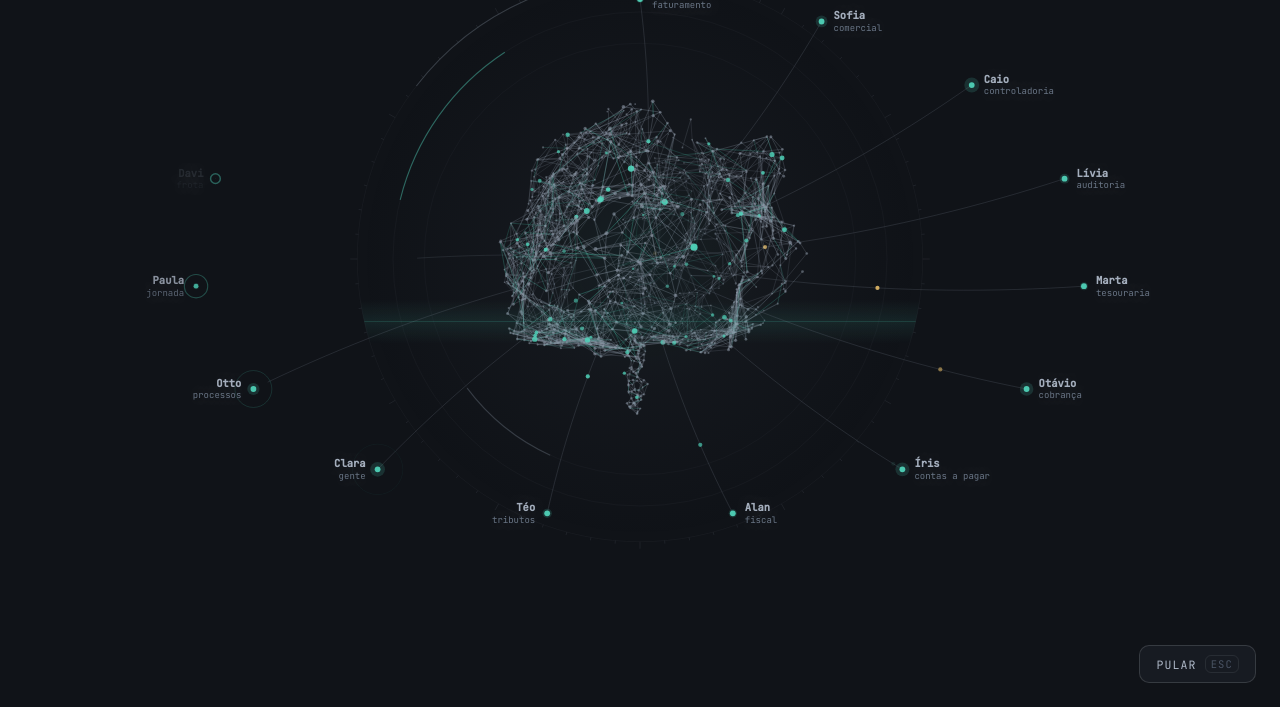
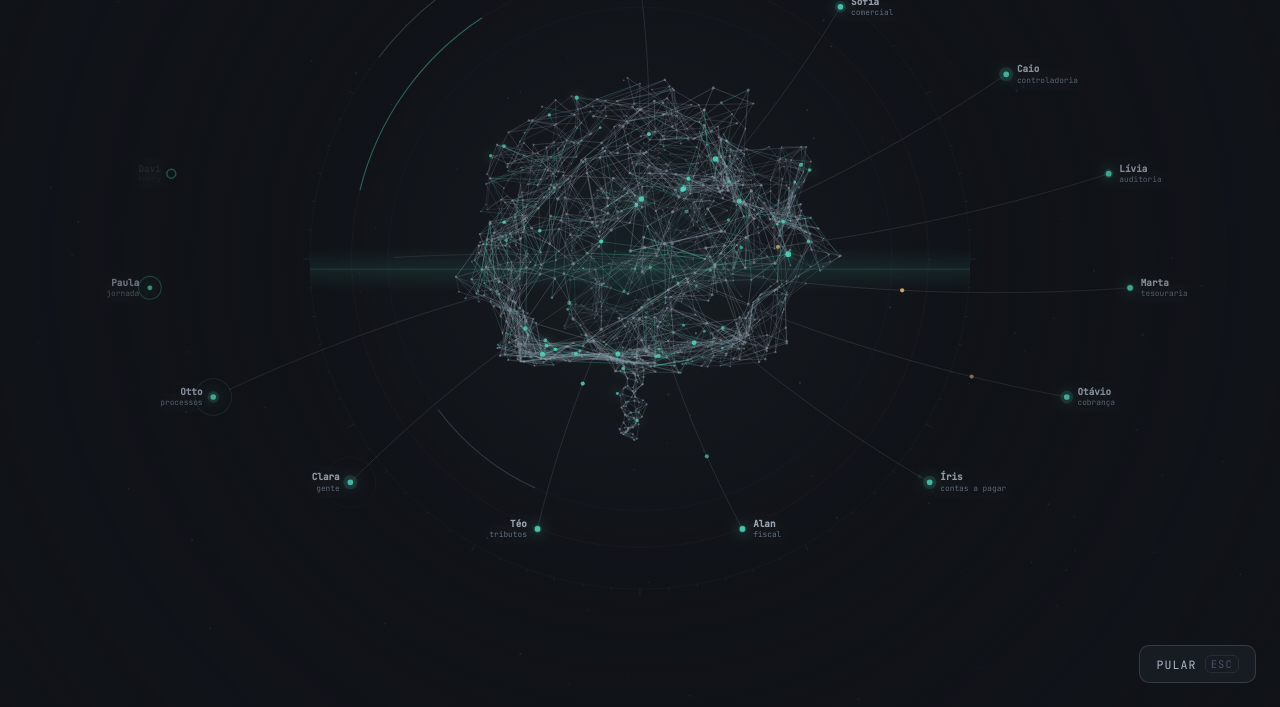
Before and after one commit to humbertojunior86-maker/noria-pianetto, a plain HTML site: page web/abertura-teste.html in a window 1280 px wide. Shown: the part 93-800 px from the top of the page. Drawn offline with Linux system fonts and the light colour scheme; animation ran at ten frames a second; a web font is replaced by a local one.

Commit message:
Abertura: escala de parede, camera com aproximacao, poeira, brilho, onda de choque e frase de fecho

```diff
--- a/web/js/abertura.js
+++ b/web/js/abertura.js
@@ -111,7 +111,8 @@ const T_PAR = T_FAM_FIM + 180;           // primeiro par de contraprova
 const PASSO_PAR = 560;
 const T_PAR_FIM = T_PAR + PASSO_PAR * PARES.length;
 const T_ATO4 = T_PAR_FIM + 320;
-const T_FIM = T_ATO4 + 1300;
+const T_REVELA = T_ATO4 + 420;           // clarão e a frase final
+const T_FIM = T_ATO4 + 2600;
 
 const MAX_LINHAS = 7;
 
@@ -235,6 +236,10 @@ export function abertura(el, aoTerminar) {
   logEl.className = 'abertura-log';
   el.appendChild(logEl);
 
+  const desfecho = document.createElement('div');
+  desfecho.className = 'abertura-desfecho';
+  el.appendChild(desfecho);
+
   const barra = document.createElement('div');
   barra.className = 'abertura-barra';
   barra.innerHTML = '<i></i>';
@@ -270,12 +275,21 @@ export function abertura(el, aoTerminar) {
     }
   } catch { /* storage bloqueado */ }
 
+  /* ----- Poeira de fundo: dá profundidade numa tela grande -------------- */
+  const poeira = (() => {
+    let sp = 991;
+    const rnd = () => (sp = (sp * 16807) % 2147483647) / 2147483647;
+    return Array.from({ length: 170 }, () => ({
+      x: rnd(), y: rnd(), z: 0.25 + rnd() * 0.75, f: rnd() * 6.2832
+    }));
+  })();
+
   /* ----- Malha ---------------------------------------------------------- */
   const pts = nuvemCerebro(1200);
   const arestas = sinapses(pts, 3);
 
   /* ----- Estado --------------------------------------------------------- */
-  let w = 0, h = 0, compacto = false;
+  let w = 0, h = 0, compacto = false, esc = 1;
   const dpr = Math.min(window.devicePixelRatio || 1, 2);
   const ctx = tela.getContext('2d');
   const t0 = performance.now();
@@ -288,6 +302,9 @@ export function abertura(el, aoTerminar) {
     const r = el.getBoundingClientRect();
     w = Math.max(1, r.width); h = Math.max(1, r.height);
     compacto = w < 760;
+    // Numa tela de parede o público está longe: tudo cresce com a largura.
+    esc = clamp(w / 1440, 0.86, 2.1);
+    el.style.setProperty('--esc-ab', esc.toFixed(3));
     tela.width = Math.round(w * dpr);
     tela.height = Math.round(h * dpr);
     tela.style.width = `${w}px`;
@@ -356,8 +373,8 @@ export function abertura(el, aoTerminar) {
   /* ----- Geometria dos agentes na tela ---------------------------------- */
   /* Devolve {x, y, ang} de cada agente num anel elíptico em volta do cérebro. */
   function anel(cx, cy, R) {
-    const rx = Math.min(w * 0.38, R * 3.0);
-    const ry = Math.min(h * 0.325, R * 2.25);
+    const rx = Math.min(w * 0.385, R * 3.0);
+    const ry = Math.min(h * 0.345, R * 2.25);
     return agentes.map((a, i) => {
       const ang = -Math.PI / 2 + (i / agentes.length) * Math.PI * 2;
       return {
@@ -424,16 +441,27 @@ export function abertura(el, aoTerminar) {
 
     const cx = w / 2;
     const cy = h * (compacto ? 0.42 : 0.44);
-    const R = Math.min(w * 0.5, h * 0.62) * (compacto ? 0.40 : 0.30);
+    // Câmera: entra afastada e aproxima nos primeiros segundos; depois
+    // respira devagar, para a imagem nunca ficar estática na parede.
+    const camera = 0.80 + 0.20 * facilInOut(clamp(t / 3400, 0, 1));
+    const respira = 1 + 0.016 * Math.sin(t * 0.00062);
+    const Rbase = Math.min(w * 0.5, h * 0.62) * (compacto ? 0.40 : 0.35);
+    const R = Rbase * camera * respira;
 
     const aceso = clamp(t / T_MALHA, 0, 1);   // fração da malha já acesa
-    const gy = t * 0.00135;                    // giro lento
+    // Balanço em vez de giro completo. Com a volta inteira, por volta dos
+    // 10 s a câmera ficava exatamente sobre o vão entre os hemisférios e o
+    // cérebro parecia partido em dois. O balanço nunca chega nesse ângulo.
+    const gy = Math.sin(t * 0.00040) * 0.85 + Math.sin(t * 0.00017) * 0.16;
     const gx = Math.sin(t * 0.00018) * 0.22;
 
     const cCromo = T['--cromo-2'];
     const cAcento = T['--acento'];
     const cAtencao = T['--atencao'];
     const forca = claro ? 1.35 : 1;            // no claro, mais contraste
+    // Clarão do desfecho: tudo que já está na tela acende de uma vez.
+    const dtRev = t - T_REVELA;
+    const clarao = dtRev >= 0 && dtRev < 620 ? 1 - dtRev / 620 : 0;
 
     // projeção
     const proj = new Array(pts.length);
@@ -454,6 +482,19 @@ export function abertura(el, aoTerminar) {
         on: p.semente < aceso + 0.001,
         puls: 0.6 + 0.4 * Math.sin(t * 0.0016 + p.semente * 22)
       };
+    }
+
+    // poeira: anda devagar e acompanha a câmera, criando paralaxe
+    for (let i = 0; i < poeira.length; i++) {
+      const d = poeira[i];
+      const px = ((d.x + t * 0.0000075 * d.z) % 1) * w;
+      const py = ((d.y + Math.sin(d.f + t * 0.0002) * 0.004 + 1) % 1) * h;
+      const dx = (px - cx) * (camera - 1) * 0.5;
+      const dy = (py - cy) * (camera - 1) * 0.5;
+      ctx.fillStyle = rgba(cCromo, 0.06 + d.z * 0.1 * forca);
+      ctx.beginPath();
+      ctx.arc(px + dx, py + dy, d.z * 1.3 * esc, 0, 6.2832);
+      ctx.fill();
     }
 
     // halo
@@ -480,10 +521,12 @@ export function abertura(el, aoTerminar) {
       const p = proj[i];
       if (!p.on) continue;
       const quente = i % 23 === 0;
-      const raio = (quente ? 1.9 : 1.05) * p.persp * (0.7 + 0.5 * p.puls);
+      const raio = (quente ? 1.9 : 1.05) * esc * p.persp * (0.7 + 0.5 * p.puls);
       const al = (quente ? 0.95 : 0.6) * (0.5 + 0.5 * (1 - (p.z + 1) / 2)) * forca;
+      if (quente) { ctx.shadowColor = rgba(cAcento, 0.9); ctx.shadowBlur = 10 * esc; }
       ctx.fillStyle = rgba(quente ? cAcento : cCromo, clamp(al, 0, 1));
       ctx.beginPath(); ctx.arc(p.X, p.Y, raio, 0, 6.2832); ctx.fill();
+      if (quente) ctx.shadowBlur = 0;
     }
 
     // anéis e varredura do instrumento
@@ -599,7 +642,7 @@ export function abertura(el, aoTerminar) {
     });
 
     /* ----- Agentes em volta --------------------------------------------- */
-    const fonte = compacto ? 9 : 10.5;
+    const fonte = (compacto ? 9 : 10.5) * (compacto ? 1 : esc);
     ctx.font = `600 ${fonte}px ${T['--mono']}`;
     ctx.textBaseline = 'middle';
 
@@ -642,7 +685,7 @@ export function abertura(el, aoTerminar) {
         const kp = dtPing / 900;
         ctx.strokeStyle = rgba(cAcento, 0.42 * (1 - kp));
         ctx.lineWidth = 1.2 * (1 - kp) + 0.3;
-        ctx.beginPath(); ctx.arc(p.x, p.y, 4 + kp * 26, 0, 6.2832); ctx.stroke();
+        ctx.beginPath(); ctx.arc(p.x, p.y, (4 + kp * 30) * esc, 0, 6.2832); ctx.stroke();
       }
 
       // nó do agente
@@ -650,31 +693,69 @@ export function abertura(el, aoTerminar) {
       const cor = revisor ? cAtencao : cAcento;
       const pul = 0.75 + 0.25 * Math.sin(t * 0.0022 + p.i * 1.7);
       ctx.fillStyle = rgba(cor, 0.16 * k);
-      ctx.beginPath(); ctx.arc(p.x, p.y, 7.5 * k * pul, 0, 6.2832); ctx.fill();
-      ctx.fillStyle = rgba(cor, 0.92 * k);
-      ctx.beginPath(); ctx.arc(p.x, p.y, 2.9 * k, 0, 6.2832); ctx.fill();
+      ctx.beginPath(); ctx.arc(p.x, p.y, 8 * esc * k * pul, 0, 6.2832); ctx.fill();
+      ctx.save();
+      ctx.shadowColor = rgba(cor, 0.85);
+      ctx.shadowBlur = 14 * esc;
+      ctx.fillStyle = rgba(cor, 0.95 * k);
+      ctx.beginPath(); ctx.arc(p.x, p.y, 3.2 * esc * k, 0, 6.2832); ctx.fill();
+      ctx.restore();
 
       // Rótulo virado para fora. Ganha um halo da cor do fundo porque os
       // arcos das áreas passam por cima e comeriam a legibilidade do nome.
       ctx.save();
       ctx.textAlign = p.direita ? 'left' : 'right';
       ctx.shadowColor = rgba(T['--fundo'], 0.95);
-      ctx.shadowBlur = 7;
-      const dx = p.direita ? 12 : -12;
+      ctx.shadowBlur = 8 * esc;
+      const dx = (p.direita ? 12 : -12) * esc;
       ctx.fillStyle = rgba(T['--tinta-2'], 0.95 * k);
-      ctx.fillText(p.ref.nome, p.x + dx, p.y - (compacto ? 0 : 5));
+      ctx.fillText(p.ref.nome, p.x + dx, p.y - (compacto ? 0 : 5 * esc));
       if (!compacto) {
         ctx.font = `400 ${fonte - 1.5}px ${T['--mono']}`;
         ctx.fillStyle = rgba(T['--tinta-3'], 0.95 * k);
-        ctx.fillText(p.ref.area, p.x + dx, p.y + 7);
+        ctx.fillText(p.ref.area, p.x + dx, p.y + 7 * esc);
         ctx.font = `600 ${fonte}px ${T['--mono']}`;
       }
       ctx.restore();
     });
 
+    /* ----- Desfecho: onda de choque e a conta do que ficou armado ------- */
+    if (dtRev >= 0 && dtRev < 1500) {
+      const ko = facilInOut(clamp(dtRev / 1500, 0, 1));
+      const raio = ko * Math.hypot(w, h) * 0.62;
+      ctx.strokeStyle = rgba(cAcento, 0.5 * (1 - ko));
+      ctx.lineWidth = (3.5 * (1 - ko) + 0.5) * esc;
+      ctx.beginPath(); ctx.arc(cx, cy, raio, 0, 6.2832); ctx.stroke();
+      ctx.strokeStyle = rgba(cAcento, 0.16 * (1 - ko));
+      ctx.lineWidth = 1 * esc;
+      ctx.beginPath(); ctx.arc(cx, cy, raio * 0.86, 0, 6.2832); ctx.stroke();
+    }
+    if (clarao > 0) {
+      ctx.save();
+      ctx.globalCompositeOperation = claro ? 'multiply' : 'lighter';
+      ctx.fillStyle = rgba(cAcento, 0.11 * clarao);
+      ctx.fillRect(0, 0, w, h);
+      ctx.restore();
+    }
+    // o log sai um pouco antes, para não disputar espaço com a frase
+    if (t >= T_REVELA - 600) logEl.classList.add('recolhido');
+    if (dtRev >= 0 && !desfecho.classList.contains('no-ar')) {
+      desfecho.textContent =
+        `${agentes.length} agentes · ${fams.length} áreas · `
+        + `${PARES.length} pares de contraprova · 6 camadas de validação`;
+      desfecho.classList.add('no-ar');
+    }
+
+    // vinheta: puxa o olho para o centro numa tela grande
+    const vin = ctx.createRadialGradient(cx, cy, Math.min(w, h) * 0.28, cx, cy, Math.hypot(w, h) * 0.62);
+    vin.addColorStop(0, rgba(T['--fundo'], 0));
+    vin.addColorStop(1, rgba(T['--fundo'], claro ? 0.28 : 0.62));
+    ctx.fillStyle = vin;
+    ctx.fillRect(0, 0, w, h);
+
     // esmaecimento final
-    if (t > T_ATO4 + 500) {
-      const f = clamp((t - T_ATO4 - 500) / (T_FIM - T_ATO4 - 500), 0, 1);
+    if (t > T_FIM - 900) {
+      const f = clamp((t - (T_FIM - 900)) / 900, 0, 1);
       ctx.fillStyle = rgba(T['--fundo'], f * 0.55);
       ctx.fillRect(0, 0, w, h);
     }
```
Also changed, not shown: web/css/app.css (+35 -8 lines).
